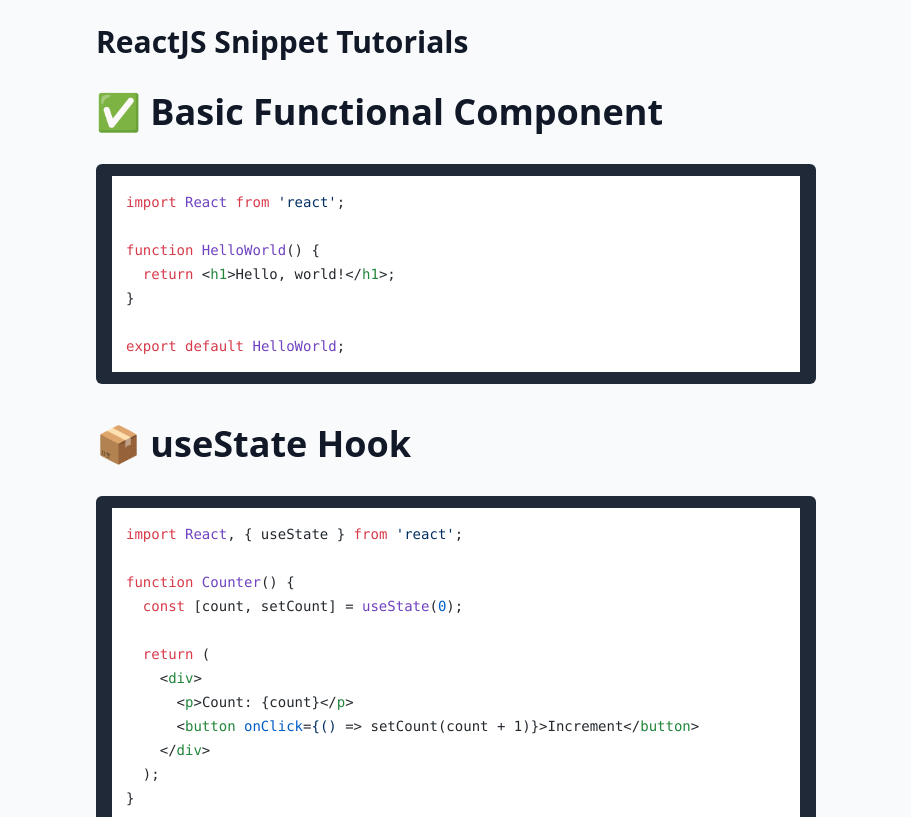
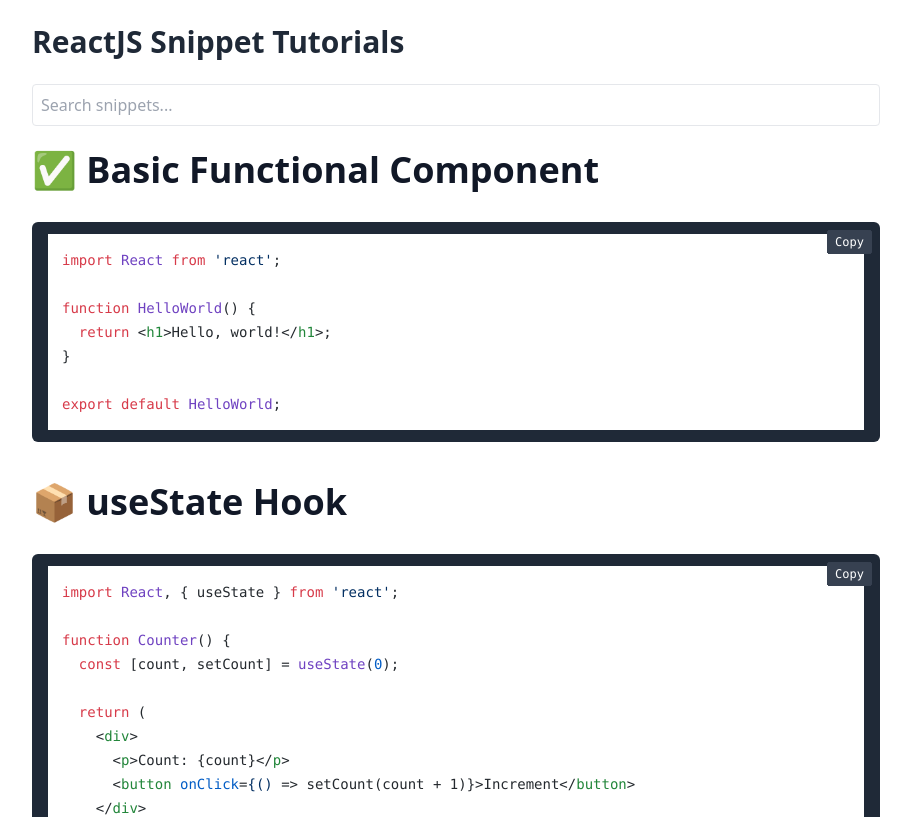
Before and after one commit to yeshansachithak/Project-SnippetForge, a React (Vite) app in the folder app/: page / in a window 1280 px wide. Shown: the top 817 px of the page, without its empty margins (184-1095 px from the left). Built offline with nearby package versions, Linux system fonts and the light colour scheme; the HTML template or start-up script is replaced by a standard one.

Commit message:
14-todo-app-fullstack

```diff
--- a/app/src/App.jsx
+++ b/app/src/App.jsx
@@ -1,26 +1,25 @@
+import { useState } from 'react';
 import SnippetViewer from './components/SnippetViewer';
-
-const snippets = [
-  { id: 1, title: 'Basic Component', file: '/snippets/01-basic-functional-component.md' },
-  { id: 2, title: 'useState Hook', file: '/snippets/02-usestate-hook.md' },
-  { id: 3, title: 'useEffect Fetch', file: '/snippets/03-fetch-api-with-useeffect.md' },
-  { id: 4, title: 'Controlled Form', file: '/snippets/04-controlled-form-input.md' },
-  { id: 5, title: 'Conditional Render', file: '/snippets/05-conditional-rendering.md' },
-  { id: 6, title: 'Mapping Array', file: '/snippets/06-mapping-over-array.md' },
-  { id: 7, title: 'React Router v6', file: '/snippets/07-react-router-v6.md' },
-  { id: 8, title: 'Context API', file: '/snippets/08-context-api.md' },
-  { id: 9, title: 'Tailwind Button', file: '/snippets/09-tailwind-css-button.md' },
-  { id: 10, title: 'Lazy Loading', file: '/snippets/10-lazy-loading.md' },
-  { id: 11, title: 'Redux Toolkit', file: '/snippets/11-redux-toolkit.md' },
-  { id: 12, title: 'Custom Hook', file: '/snippets/12-custom-hook.md' },
-  { id: 13, title: 'Image Upload Preview', file: '/snippets/13-upload-preview.md' },
-];
+import snippetsData from './data/snippets';
 
 export default function App() {
+  const [search, setSearch] = useState('');
+
+  const filteredSnippets = snippetsData.filter(snippet =>
+    snippet.title.toLowerCase().includes(search.toLowerCase())
+  );
+
   return (
-    <div className="max-w-3xl mx-auto p-6">
-      <h1 className="text-3xl font-bold mb-8">ReactJS Snippet Tutorials</h1>
-      {snippets.map(snippet => (
+    <div className="max-w-4xl mx-auto p-6">
+      <h1 className="text-3xl font-bold mb-6 text-gray-800 dark:text-gray-100">ReactJS Snippet Tutorials</h1>
+      <input
+        type="text"
+        placeholder="Search snippets..."
+        value={search}
+        onChange={(e) => setSearch(e.target.value)}
+        className="w-full mb-6 p-2 border rounded dark:bg-gray-800 dark:text-white dark:border-gray-600"
+      />
+      {filteredSnippets.map(snippet => (
         <div key={snippet.id} className="mb-10">
           <SnippetViewer path={snippet.file} />
         </div>
--- a/app/src/components/SnippetViewer.jsx
+++ b/app/src/components/SnippetViewer.jsx
@@ -1,4 +1,4 @@
-import { useEffect, useState } from 'react';
+import { useState, useEffect } from 'react';
 import ReactMarkdown from 'react-markdown';
 import remarkGfm from 'remark-gfm';
 import rehypeHighlight from 'rehype-highlight';
@@ -6,22 +6,29 @@
 
 export default function SnippetViewer({ path }) {
   const [content, setContent] = useState('');
-  const [error, setError] = useState(null);
 
   useEffect(() => {
     fetch(path)
-      .then(res => {
-        if (!res.ok) throw new Error(`Failed to fetch ${path}`);
-        return res.text();
-      })
-      .then(setContent)
-      .catch(err => {
-        console.error('Markdown Load Error:', err.message);
-        setError(err.message);
-      });
+      .then(res => res.text())
+      .then(setContent);
   }, [path]);
 
-  if (error) return <div className="text-red-500">Error loading: {error}</div>;
+  useEffect(() => {
+    const blocks = document.querySelectorAll('pre code');
+    blocks.forEach(block => {
+      const button = document.createElement('button');
+      button.innerText = 'Copy';
+      button.className = 'absolute top-2 right-2 px-2 py-1 text-xs bg-gray-700 text-white rounded';
+      button.onclick = () => {
+        navigator.clipboard.writeText(block.innerText);
+        button.innerText = 'Copied!';
+        setTimeout(() => (button.innerText = 'Copy'), 1500);
+      };
+      const wrapper = block.parentElement;
+      wrapper.style.position = 'relative';
+      wrapper.appendChild(button);
+    });
+  }, [content]);
 
   return (
     <div className="prose max-w-none dark:prose-invert">
--- a/app/src/data/snippets.js
+++ b/app/src/data/snippets.js
@@ -1,16 +1,16 @@
 const snippets = [
-  { id: 1, title: 'Basic Component', file: '/snippets/01-basic-component.md' },
-  { id: 2, title: 'useState Hook', file: '/snippets/02-useState.md' },
-  { id: 3, title: 'useEffect Fetch', file: '/snippets/03-useEffect-fetch.md' },
-  { id: 4, title: 'Controlled Form', file: '/snippets/04-controlled-form.md' },
-  { id: 5, title: 'Conditional Render', file: '/snippets/05-conditional-render.md' },
-  { id: 6, title: 'Mapping Array', file: '/snippets/06-mapping-array.md' },
-  { id: 7, title: 'React Router v6', file: '/snippets/07-router.md' },
+  { id: 1, title: 'Basic Component', file: '/snippets/01-basic-functional-component.md' },
+  { id: 2, title: 'useState Hook', file: '/snippets/02-usestate-hook.md' },
+  { id: 3, title: 'useEffect Fetch', file: '/snippets/03-fetch-api-with-useeffect.md' },
+  { id: 4, title: 'Controlled Form', file: '/snippets/04-controlled-form-input.md' },
+  { id: 5, title: 'Conditional Render', file: '/snippets/05-conditional-rendering.md' },
+  { id: 6, title: 'Mapping Array', file: '/snippets/06-mapping-over-array.md' },
+  { id: 7, title: 'React Router v6', file: '/snippets/07-react-router-v6.md' },
   { id: 8, title: 'Context API', file: '/snippets/08-context-api.md' },
-  { id: 9, title: 'Redux Toolkit', file: '/snippets/09-redux-toolkit.md' },
-  { id: 10, title: 'Tailwind Button', file: '/snippets/10-tailwind-button.md' },
-  { id: 11, title: 'Custom Hook', file: '/snippets/11-custom-hook.md' },
-  { id: 12, title: 'Lazy Loading', file: '/snippets/12-lazy-loading.md' },
+  { id: 9, title: 'Tailwind Button', file: '/snippets/09-tailwind-css-button.md' },
+  { id: 10, title: 'Lazy Loading', file: '/snippets/10-lazy-loading.md' },
+  { id: 11, title: 'Redux Toolkit', file: '/snippets/11-redux-toolkit.md' },
+  { id: 12, title: 'Custom Hook', file: '/snippets/12-custom-hook.md' },
   { id: 13, title: 'Image Upload Preview', file: '/snippets/13-upload-preview.md' },
 ];
 
--- a/app/src/index.css
+++ b/app/src/index.css
@@ -3,5 +3,5 @@
 @tailwind utilities;
 
 body {
-  @apply bg-gray-50 text-gray-900;
+  @apply bg-white text-gray-900 dark:bg-gray-900 dark:text-white;
 }
```
